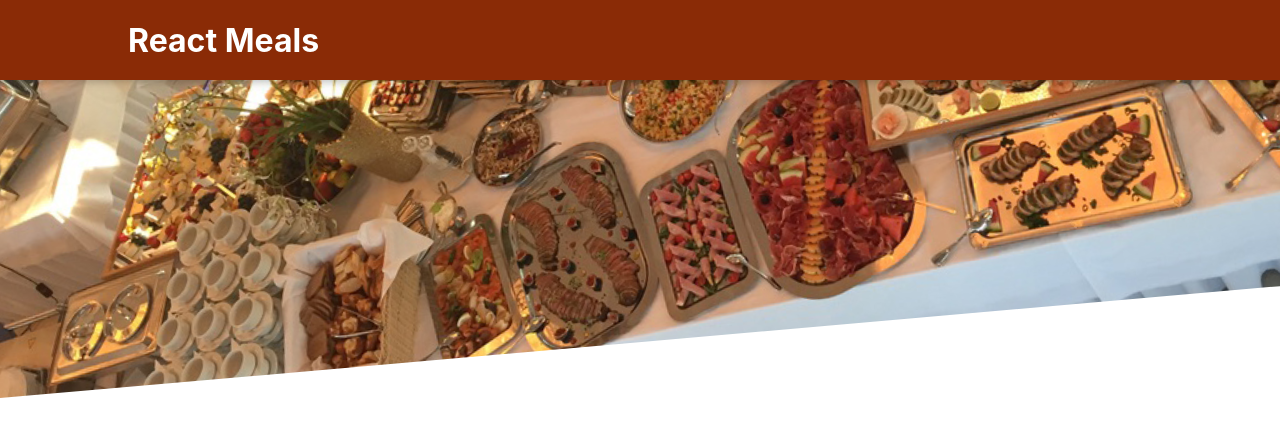
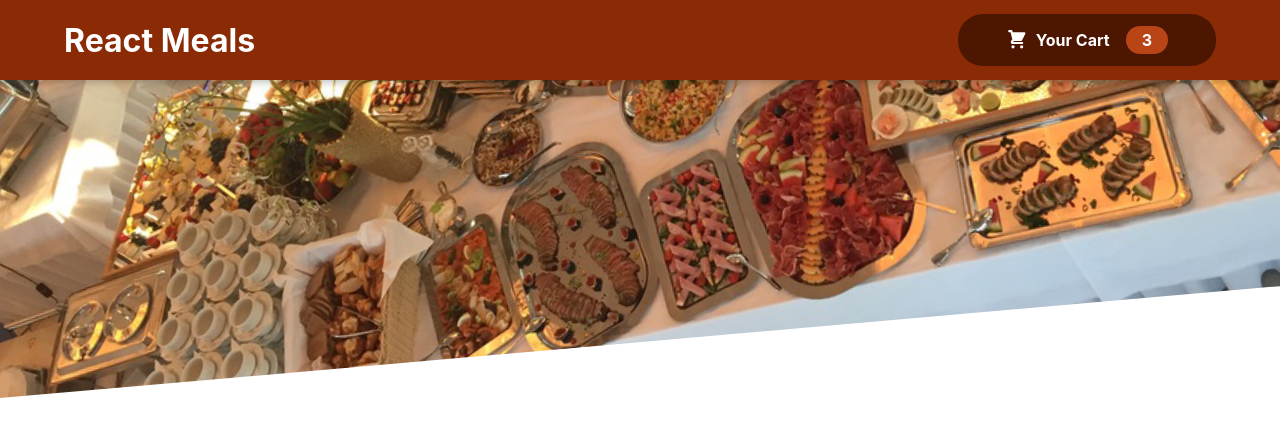
Before and after one commit to drronidz/react-the-complete-guide, a React (Create React App) app in the folder 10-building-food-order-app/: page / in a window 1280 px wide. Shown: the top 436 px of the page. Built offline with nearby package versions, Linux system fonts and the light colour scheme.

Commit message:
Adding the Cart Header Button Component ...

```diff
--- /dev/null
+++ b/10-building-food-order-app/src/components/Cart/cart-icon/CartIcon.js
@@ -0,0 +1,13 @@
+const CartIcon = () => {
+    return (
+        <svg
+            xmlns='http://www.w3.org/2000/svg'
+            viewBox='0 0 20 20'
+            fill='currentColor'
+        >
+            <path d='M3 1a1 1 0 000 2h1.22l.305 1.222a.997.997 0 00.01.042l1.358 5.43-.893.892C3.74 11.846 4.632 14 6.414 14H15a1 1 0 000-2H6.414l1-1H14a1 1 0 00.894-.553l3-6A1 1 0 0017 3H6.28l-.31-1.243A1 1 0 005 1H3zM16 16.5a1.5 1.5 0 11-3 0 1.5 1.5 0 013 0zM6.5 18a1.5 1.5 0 100-3 1.5 1.5 0 000 3z' />
+        </svg>
+    );
+};
+
+export default CartIcon;
--- a/10-building-food-order-app/src/components/Layout/header/Header.js
+++ b/10-building-food-order-app/src/components/Layout/header/Header.js
@@ -1,15 +1,17 @@
 import React, {Fragment} from "react";
 
-import mealsImage from '../../../assets/meals.jpg'
+import mealsImage from '../../../assets/images/meals.jpg'
 import classes from './Header.module.css'
+import HeaderCartButton from "./header-cart-button/HeaderCartButton";
 
 const Header = props => {
     return (
         <Fragment>
             <header className={classes.header}>
                 <h1>React Meals</h1>
-                <button>Cart</button>
+                <HeaderCartButton/>
             </header>
+
             <div className={classes['main-image']}>
                 <img src={mealsImage} alt="A table full of delicious food!"/>
             </div>
--- a/10-building-food-order-app/src/components/Layout/header/Header.module.css
+++ b/10-building-food-order-app/src/components/Layout/header/Header.module.css
@@ -9,7 +9,9 @@
     display: flex;
     justify-content: space-between;
     align-items: center;
-    padding: 0 10%;
+    box-sizing: border-box;
+    padding-left: 5%;
+    padding-right: 5%;
     box-shadow: 0 2px 8px rgba(0, 0, 0, 0.25);
     z-index: 10;
 }
--- /dev/null
+++ b/10-building-food-order-app/src/components/Layout/header/header-cart-button/HeaderCartButton.js
@@ -0,0 +1,17 @@
+import React from "react";
+import classes from './HeaderCartButton.module.css'
+import CartIcon from "../../../Cart/cart-icon/CartIcon";
+
+const HeaderCartButton = props => {
+    return (
+        <button className={classes.button}>
+            <span className={classes.icon}>
+                <CartIcon/>
+            </span>
+            <span>Your Cart</span>
+            <span className={classes.badge}>3</span>
+        </button>
+    )
+}
+
+export default HeaderCartButton
--- /dev/null
+++ b/10-building-food-order-app/src/components/Layout/header/header-cart-button/HeaderCartButton.module.css
@@ -0,0 +1,59 @@
+.button {
+    cursor: pointer;
+    font: inherit;
+    border: none;
+    background-color: #4d1601;
+    color: white;
+    padding: 0.75rem 3rem;
+    display: flex;
+    justify-content: space-around;
+    align-items: center;
+    border-radius: 25px;
+    font-weight: bold;
+}
+
+.button:hover,
+.button:active {
+    background-color: #2c0d00;
+}
+
+.icon {
+    width: 1.35rem;
+    height: 1.35rem;
+    margin-right: 0.5rem;
+}
+
+.badge {
+    background-color: #b94517;
+    padding: 0.25rem 1rem;
+    border-radius: 25px;
+    margin-left: 1rem;
+    font-weight: bold;
+}
+
+.button:hover .badge,
+.button:active .badge {
+    background-color: #92320c;
+}
+
+.bump {
+    animation: bump 300ms ease-out;
+}
+
+@keyframes bump {
+    0% {
+        transform: scale(1);
+    }
+    10% {
+        transform: scale(0.9);
+    }
+    30% {
+        transform: scale(1.1);
+    }
+    50% {
+        transform: scale(1.15);
+    }
+    100% {
+        transform: scale(1);
+    }
+}
--- a/10-building-food-order-app/src/index.css
+++ b/10-building-food-order-app/src/index.css
@@ -3,8 +3,6 @@
   font-family: -apple-system, BlinkMacSystemFont, 'Segoe UI', 'Roboto', 'Oxygen',
     'Ubuntu', 'Cantarell', 'Fira Sans', 'Droid Sans', 'Helvetica Neue',
     sans-serif;
-  -webkit-font-smoothing: antialiased;
-  -moz-osx-font-smoothing: grayscale;
 }
 
 code {
```
Also changed, not shown: 10-building-food-order-app/src/assets/images/meals.jpg (renamed from 10-building-food-order-app/src/assets/meals.jpg).
